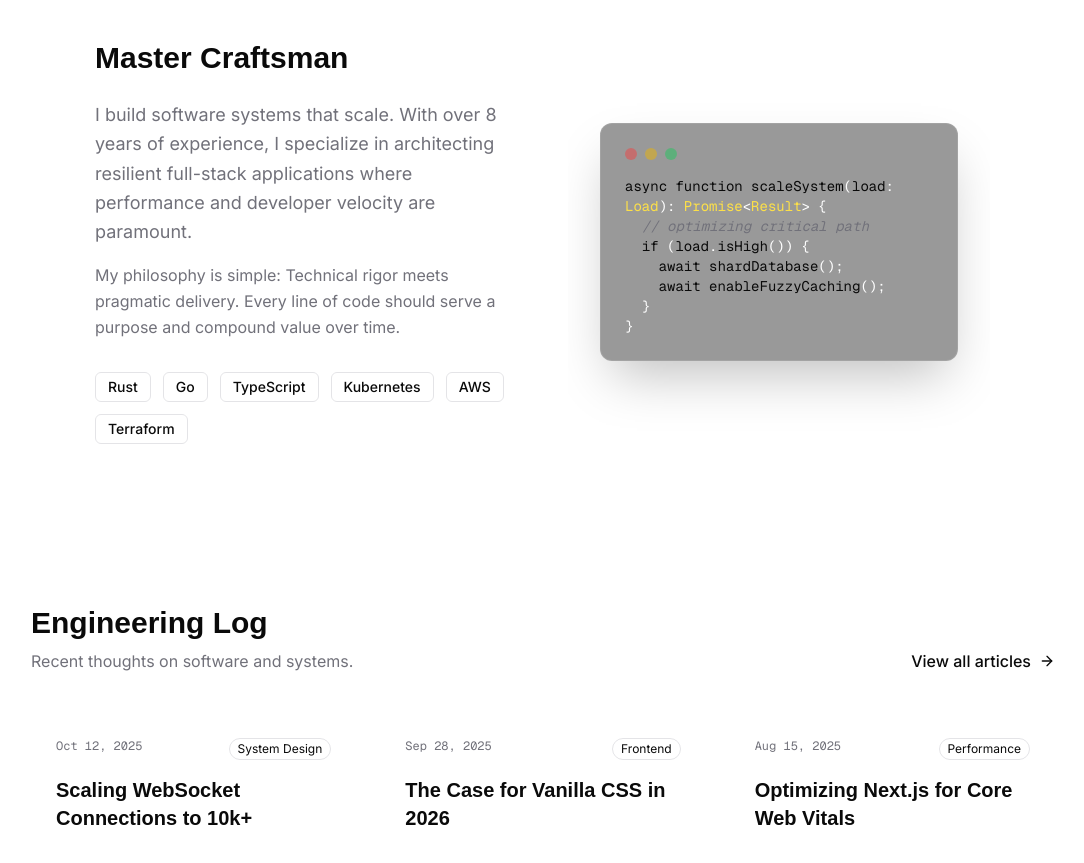
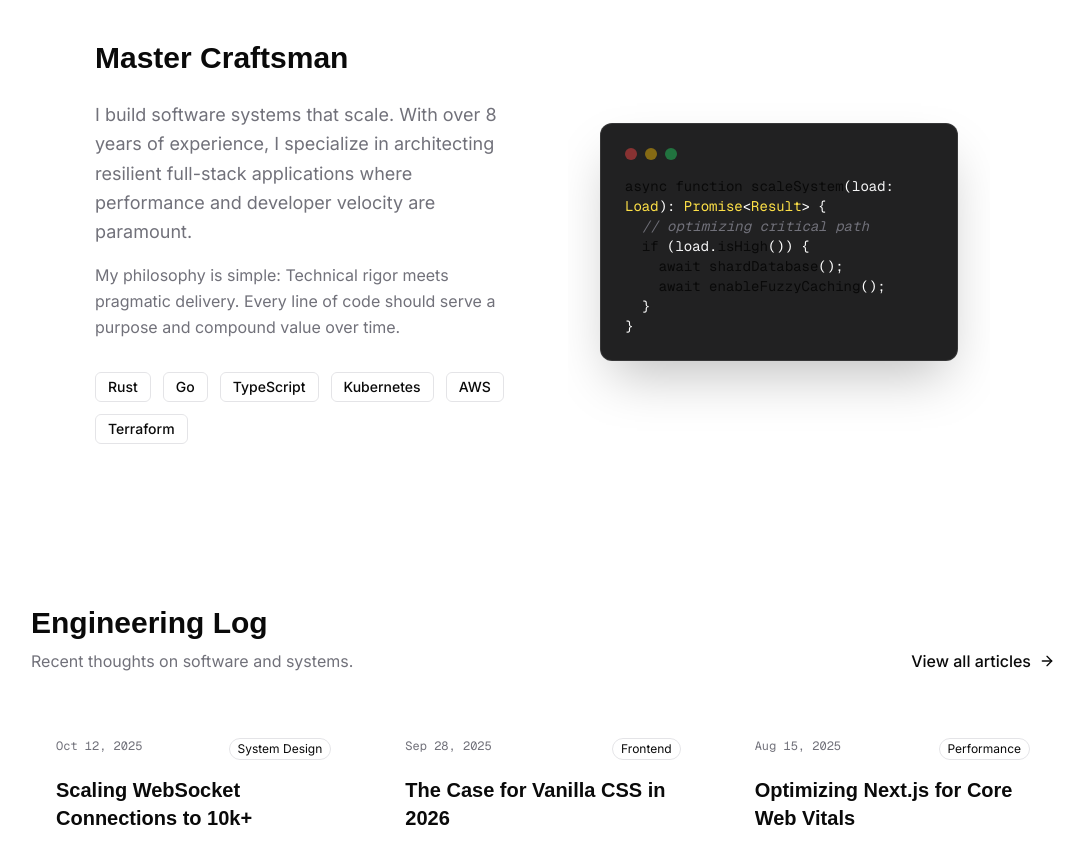
Before and after one commit to Nwachukwuchinedu/my-portfolio, a Next.js app in the folder portfolio-app/: page / in a window 1280 px wide. Shown: the part 1600-2463 px from the top of the page, without its empty margins (97-1181 px from the left). Built offline with nearby package versions, Linux system fonts and the light colour scheme; a web font is replaced by a local one.

Commit message:
feat: add About section component displaying bio, tech stack, and animated code.

```diff
--- a/portfolio-app/src/components/sections/about.tsx
+++ b/portfolio-app/src/components/sections/about.tsx
@@ -38,7 +38,8 @@ export function AboutSection() {
                     className="relative h-[400px] w-full bg-gradient-to-br from-violet-500/10 to-cyan-500/10 rounded-2xl border border-white/10 overflow-hidden flex items-center justify-center p-8"
                 >
                     <div className="absolute inset-0 bg-grid-white/[0.02] bg-[size:32px_32px]" />
-                    <div className="relative z-10 p-6 bg-black/40 backdrop-blur-md rounded-xl border border-white/10 max-w-sm w-full shadow-2xl">
+                    {/* Dark background forced for code block */}
+                    <div className="relative z-10 p-6 bg-zinc-950/90 backdrop-blur-md rounded-xl border border-white/10 max-w-sm w-full shadow-2xl">
                         <div className="flex space-x-2 mb-4">
                             <div className="w-3 h-3 rounded-full bg-red-500/50" />
                             <div className="w-3 h-3 rounded-full bg-yellow-500/50" />
@@ -89,7 +90,7 @@ function TypewriterCode() {
         { text: " ", color: "text-white" },
         { text: "scaleSystem", color: "text-cyan-300" },
         { text: "(", color: "text-white" },
-        { text: "load", color: "text-foreground" },
+        { text: "load", color: "text-zinc-100" }, // Fixed color
         { text: ": ", color: "text-white" },
         { text: "Load", color: "text-yellow-300" },
         { text: ")", color: "text-white" },
@@ -100,12 +101,12 @@ function TypewriterCode() {
         { text: "> ", color: "text-white" },
         { text: "{", color: "text-white" },
         { text: "\n  ", color: "text-white" },
-        { text: "// optimizing critical path", color: "text-muted-foreground italic" },
+        { text: "// optimizing critical path", color: "text-zinc-500 italic" }, // Fixed comment color for visibility
         { text: "\n  ", color: "text-white" },
         { text: "if", color: "text-violet-400" },
         { text: " ", color: "text-white" },
         { text: "(", color: "text-white" },
-        { text: "load", color: "text-foreground" },
+        { text: "load", color: "text-zinc-100" }, // Fixed color
         { text: ".", color: "text-white" },
         { text: "isHigh", color: "text-cyan-300" },
         { text: "()", color: "text-white" },
```
